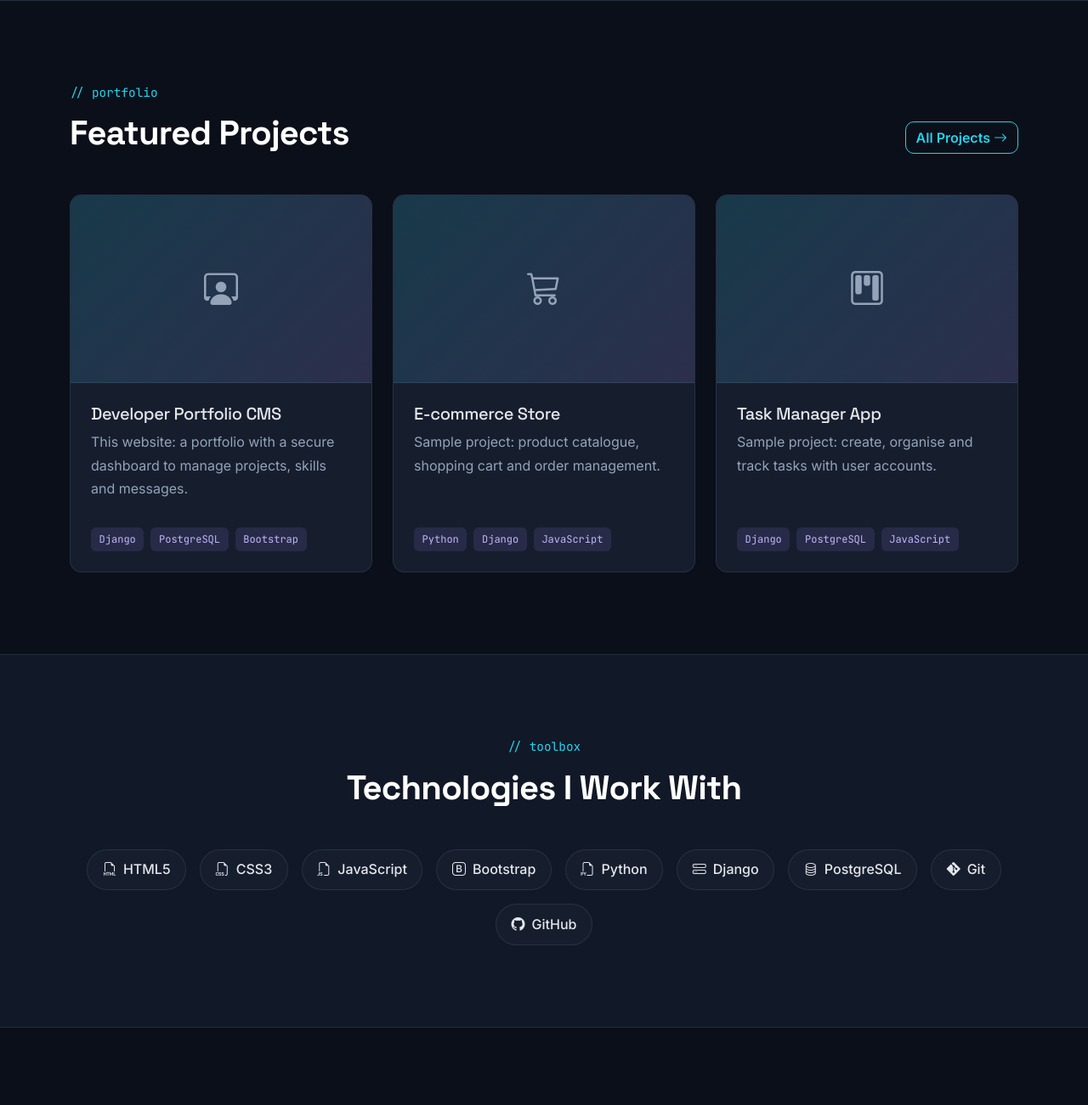
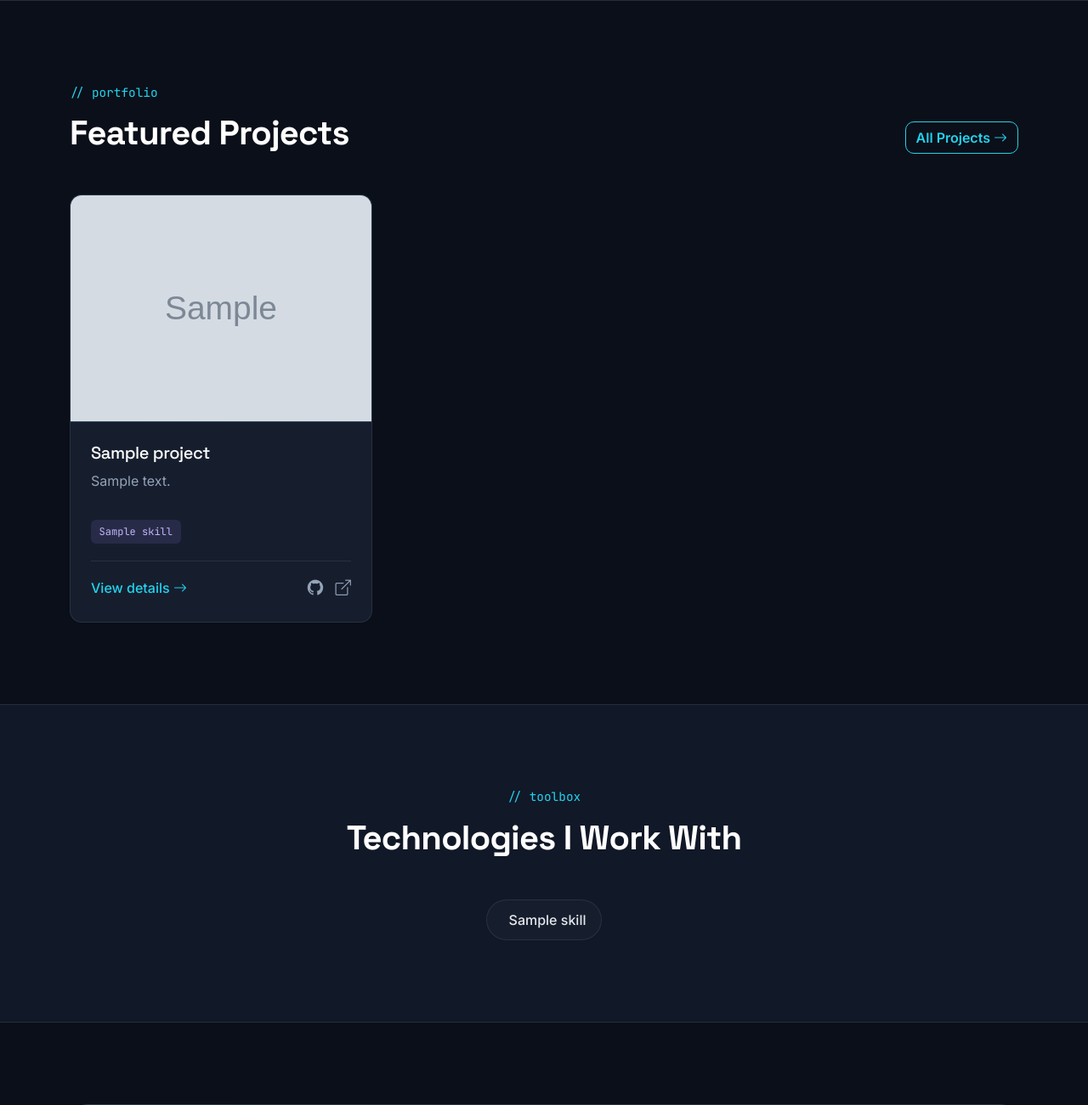
Before and after one commit to brahmaak/akbrahma-portfolio, a Django app: page / in a window 1280 px wide. Shown: the part 1285-2586 px from the top of the page at 85% size. Run offline with Django 5.2, Linux system fonts and the light colour scheme; tables that the repository leaves empty hold one stand-in row (values such as "Sample post"); grey boxes marked "Sample" are stand-in pictures.

Commit message:
Load skills and projects from the database and remove sample data

```diff
--- a/core/views.py
+++ b/core/views.py
@@ -1,14 +1,21 @@
 from django.shortcuts import render
 
-from portfolio.models import Experience
+from portfolio.models import Experience, Project, Skill
 
 
 def home(request):
-    """Show the home page."""
-    return render(request, "core/home.html")
+    """Show the home page with featured projects and the tech stack."""
+    featured_projects = Project.objects.filter(is_featured=True).prefetch_related(
+        "technologies"
+    )[:3]
+    context = {
+        "featured_projects": featured_projects,
+        "skills": Skill.objects.all(),
+    }
+    return render(request, "core/home.html", context)
 
 
 def about(request):
     """Show the About page with the experience timeline."""
-    experiences = Experience.objects.all()  # newest first (from Meta.ordering)
+    experiences = Experience.objects.all()
     return render(request, "core/about.html", {"experiences": experiences})
--- a/templates/core/home.html
+++ b/templates/core/home.html
@@ -80,7 +80,7 @@
   </div>
 </section>
 
-<!-- ===== 3. FEATURED PROJECTS (sample content, from the database in Phase 8) ===== -->
+<!-- ===== 3. FEATURED PROJECTS ===== -->
 <section class="section">
   <div class="container">
     <div class="d-flex flex-wrap justify-content-between align-items-end gap-3 mb-5 reveal">
@@ -88,51 +88,23 @@
         <p class="eyebrow">// portfolio</p>
         <h2 class="section-title mb-0">Featured Projects</h2>
       </div>
-        <a href="{% url 'portfolio:projects' %}" class="btn btn-outline-accent">All Projects <i class="bi bi-arrow-right"></i></a>
+      <a href="{% url 'portfolio:projects' %}" class="btn btn-outline-accent">All Projects <i class="bi bi-arrow-right"></i></a>
     </div>
 
     <div class="row g-4">
-      <div class="col-md-6 col-lg-4 reveal">
-        <article class="card-dark project-card">
-          <div class="project-thumb"><i class="bi bi-person-workspace"></i></div>
-          <div class="project-body">
-            <h3 class="h5">Developer Portfolio CMS</h3>
-            <p class="text-muted-soft">This website: a portfolio with a secure dashboard to manage projects, skills and messages.</p>
-            <div class="tech-tags">
-              <span class="tech-tag">Django</span><span class="tech-tag">PostgreSQL</span><span class="tech-tag">Bootstrap</span>
-            </div>
-          </div>
-        </article>
-      </div>
-      <div class="col-md-6 col-lg-4 reveal">
-        <article class="card-dark project-card">
-          <div class="project-thumb"><i class="bi bi-cart3"></i></div>
-          <div class="project-body">
-            <h3 class="h5">E-commerce Store</h3>
-            <p class="text-muted-soft">Sample project: product catalogue, shopping cart and order management.</p>
-            <div class="tech-tags">
-              <span class="tech-tag">Python</span><span class="tech-tag">Django</span><span class="tech-tag">JavaScript</span>
-            </div>
-          </div>
-        </article>
-      </div>
-      <div class="col-md-6 col-lg-4 reveal">
-        <article class="card-dark project-card">
-          <div class="project-thumb"><i class="bi bi-kanban"></i></div>
-          <div class="project-body">
-            <h3 class="h5">Task Manager App</h3>
-            <p class="text-muted-soft">Sample project: create, organise and track tasks with user accounts.</p>
-            <div class="tech-tags">
-              <span class="tech-tag">Django</span><span class="tech-tag">PostgreSQL</span><span class="tech-tag">JavaScript</span>
-            </div>
-          </div>
-        </article>
-      </div>
+      {% for project in featured_projects %}
+        <div class="col-md-6 col-lg-4 reveal">
+          {% include "portfolio/_project_card.html" %}
+        </div>
+      {% empty %}
+        <p class="text-muted-soft">Featured projects coming soon.</p>
+      {% endfor %}
     </div>
   </div>
 </section>
 
 <!-- ===== 4. TECH STACK ===== -->
+{% if skills %}
 <section class="section section-alt">
   <div class="container text-center">
     <div class="reveal">
@@ -140,18 +112,16 @@
       <h2 class="section-title mb-5">Technologies I Work With</h2>
     </div>
     <div class="d-flex flex-wrap justify-content-center gap-3 reveal">
-      <span class="stack-chip"><i class="bi bi-filetype-html"></i> HTML5</span>
-      <span class="stack-chip"><i class="bi bi-filetype-css"></i> CSS3</span>
-      <span class="stack-chip"><i class="bi bi-filetype-js"></i> JavaScript</span>
-      <span class="stack-chip"><i class="bi bi-bootstrap"></i> Bootstrap</span>
-      <span class="stack-chip"><i class="bi bi-filetype-py"></i> Python</span>
-      <span class="stack-chip"><i class="bi bi-hdd-stack"></i> Django</span>
-      <span class="stack-chip"><i class="bi bi-database"></i> PostgreSQL</span>
-      <span class="stack-chip"><i class="bi bi-git"></i> Git</span>
-      <span class="stack-chip"><i class="bi bi-github"></i> GitHub</span>
+      {% for skill in skills %}
+        <span class="stack-chip">
+          {% if skill.icon_class %}<i class="bi {{ skill.icon_class }}"></i>{% endif %}
+          {{ skill.name }}
+        </span>
+      {% endfor %}
     </div>
   </div>
 </section>
+{% endif %}
 
 <!-- ===== 5. CALL TO ACTION ===== -->
 <section class="section">
--- a/templates/portfolio/_project_card.html
+++ b/templates/portfolio/_project_card.html
@@ -1,22 +1,32 @@
 <article class="card-dark project-card">
-  <div class="project-thumb"><i class="bi {{ project.icon }}"></i></div>
+  <div class="project-thumb">
+    {% if project.thumbnail %}
+      <img src="{{ project.thumbnail.url }}" alt="Screenshot of {{ project.title }}" loading="lazy">
+    {% else %}
+      <i class="bi bi-code-slash"></i>
+    {% endif %}
+  </div>
   <div class="project-body">
     <h3 class="h5">
-      <a href="{% url 'portfolio:project_detail' project.slug %}" class="project-title-link">{{ project.title }}</a>
+      <a href="{{ project.get_absolute_url }}" class="project-title-link">{{ project.title }}</a>
     </h3>
     <p class="text-muted-soft">{{ project.summary }}</p>
 
     <div class="tech-tags">
-      {% for tech in project.technologies %}
-        <span class="tech-tag">{{ tech }}</span>
+      {% for tech in project.technologies.all %}
+        <span class="tech-tag">{{ tech.name }}</span>
       {% endfor %}
     </div>
 
     <div class="project-footer">
-      <a href="{% url 'portfolio:project_detail' project.slug %}" class="link-accent">View details <i class="bi bi-arrow-right"></i></a>
+      <a href="{{ project.get_absolute_url }}" class="link-accent">View details <i class="bi bi-arrow-right"></i></a>
       <div class="project-links">
-        <a href="{{ project.github_url }}" target="_blank" rel="noopener noreferrer" aria-label="{{ project.title }} source code on GitHub"><i class="bi bi-github"></i></a>
-        <a href="{{ project.live_url }}" target="_blank" rel="noopener noreferrer" aria-label="{{ project.title }} live demo"><i class="bi bi-box-arrow-up-right"></i></a>
+        {% if project.github_url %}
+          <a href="{{ project.github_url }}" target="_blank" rel="noopener noreferrer" aria-label="{{ project.title }} source code on GitHub"><i class="bi bi-github"></i></a>
+        {% endif %}
+        {% if project.live_url %}
+          <a href="{{ project.live_url }}" target="_blank" rel="noopener noreferrer" aria-label="{{ project.title }} live demo"><i class="bi bi-box-arrow-up-right"></i></a>
+        {% endif %}
       </div>
     </div>
   </div>
--- a/templates/portfolio/projects.html
+++ b/templates/portfolio/projects.html
@@ -19,8 +19,8 @@
     <!-- Filter buttons -->
     <div class="d-flex flex-wrap align-items-center gap-2 mb-2" role="group" aria-label="Filter projects by technology">
       <button type="button" class="filter-btn active" data-filter="all" aria-pressed="true">All</button>
-      {% for tech in technologies %}
-        <button type="button" class="filter-btn" data-filter="{{ tech }}" aria-pressed="false">{{ tech }}</button>
+            {% for tech in technologies %}
+        <button type="button" class="filter-btn" data-filter="{{ tech.name }}" aria-pressed="false">{{ tech.name }}</button>
       {% endfor %}
     </div>
     <p id="project-count" class="small text-muted-soft mb-4" aria-live="polite">{{ projects|length }} projects</p>
@@ -28,7 +28,7 @@
         <!-- Project grid -->
     <div class="row g-4">
       {% for project in projects %}
-        <div class="col-md-6 col-lg-4 reveal" data-tech="{{ project.technologies|join:'|' }}">
+        <div class="col-md-6 col-lg-4 reveal" data-tech="{{ project.technologies.all|join:'|' }}">
           {% include "portfolio/_project_card.html" %}
         </div>
       {% empty %}
--- a/templates/portfolio/skills.html
+++ b/templates/portfolio/skills.html
@@ -28,11 +28,11 @@
               <div class="skill">
                 <div class="d-flex justify-content-between mb-2">
                   <span class="fw-medium">{{ skill.name }}</span>
-                  <span class="skill-level">{{ skill.level }}%</span>
+                  <span class="skill-proficiency">{{ skill.proficiency }}%</span>
                 </div>
                 <div class="skill-bar" role="progressbar" aria-label="{{ skill.name }} proficiency"
-                     aria-valuenow="{{ skill.level }}" aria-valuemin="0" aria-valuemax="100">
-                  <div class="skill-bar-fill" style="--level: {{ skill.level }}%;"></div>
+                     aria-valuenow="{{ skill.proficiency }}" aria-valuemin="0" aria-valuemax="100">
+                  <div class="skill-bar-fill" style="--proficiency: {{ skill.proficiency }}%;"></div>
                 </div>
               </div>
             {% endfor %}
```
Also changed, not shown: portfolio/views.py (+37 -117 lines), static/css/style.css (+33 -0 lines), templates/portfolio/project_detail.html (+38 -10 lines).
